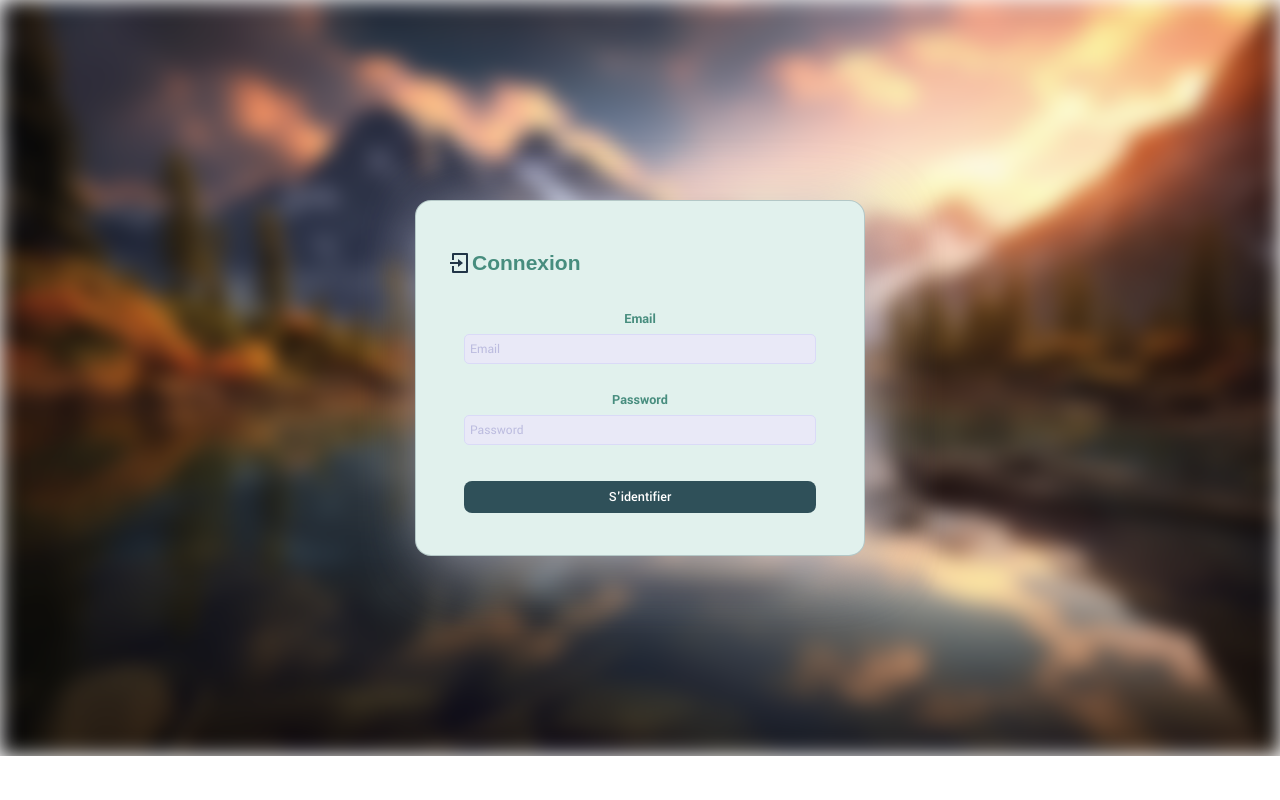
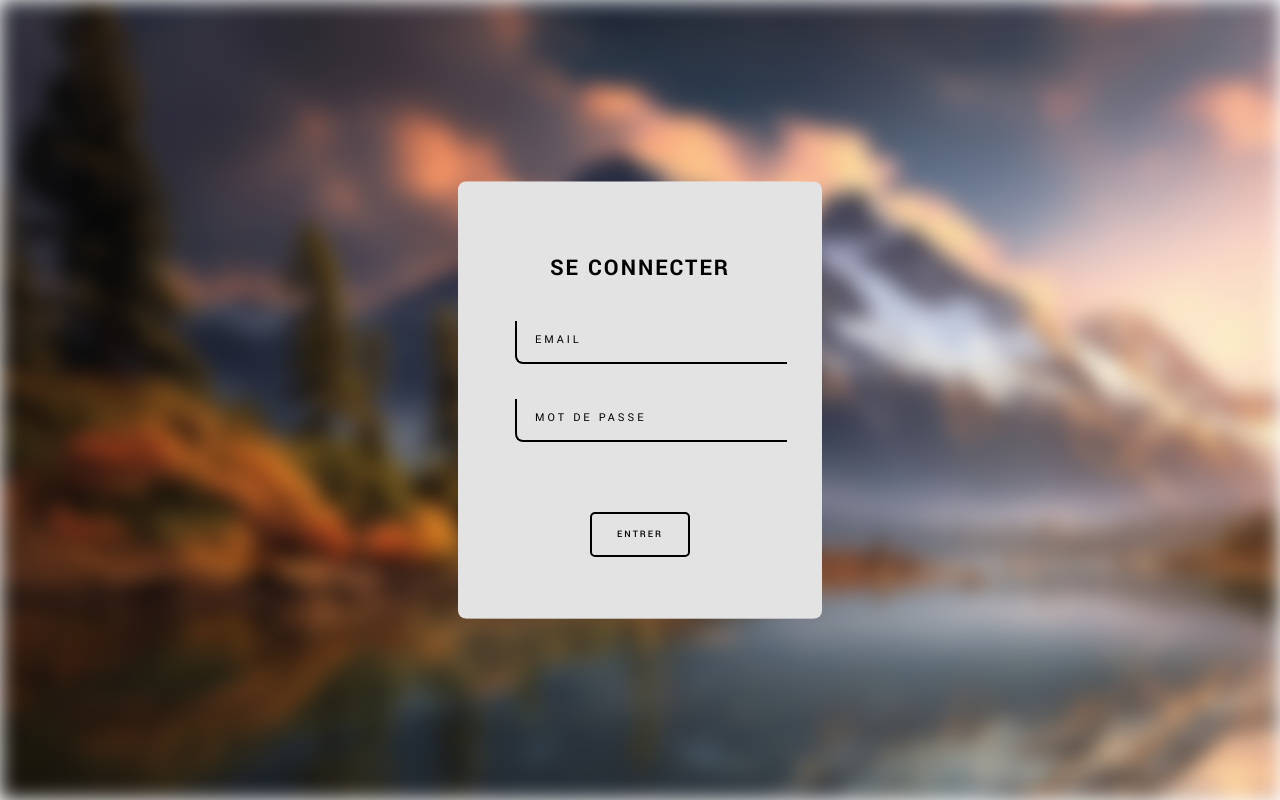
Before and after one commit to diginamic-projet-final-gp4/projet_final_gcjf, a React (Vite) app in the folder frontend/: page / in a window 1280 px wide. Built offline with nearby package versions, Linux system fonts and the light colour scheme; a web font is replaced by a local one.

Commit message:
change login ui

```diff
--- a/frontend/src/pages/Login/Login.css
+++ b/frontend/src/pages/Login/Login.css
@@ -1,103 +1,135 @@
 .login-page {
-  position: relative;
-  height: 100%;
-  padding-top: 25vh;
-  padding-bottom: 25vh;
-  overflow: hidden;
+  display: flex;
+  height: 100vh;
+  justify-content: center;
+  align-items: center;
+  .singup {
+    color: #000;
+    text-transform: uppercase;
+    letter-spacing: 2px;
+    display: block;
+    font-weight: bold;
+    font-size: x-large;
+    margin-top: 1.5em;
+
+  }
+
+  .card {
+    display: flex;
+    justify-content: center;
+    align-items: center;
+    min-height: 350px;
+    width: 300px;
+    flex-direction: column;
+    gap: 35px;
+    background: #e3e3e3;
+    box-shadow: 16px 16px 32px #c8c8c8,
+      -16px -16px 32px #fefefe;
+    border-radius: 8px;
+    clip-path: border-box;
+  }
+
+  .inputBox,
+  .inputBox1 {
+    position: relative;
+    width: 250px;
+  }
+
+  .inputBox input,
+  .inputBox1 input {
+    width: 100%;
+    padding: 10px;
+    outline: none;
+    border: none;
+    color: #000;
+    font-size: 1em;
+    background: transparent;
+    border-left: 2px solid #000;
+    border-bottom: 2px solid #000;
+    transition: 0.1s;
+    border-bottom-left-radius: 8px;
+  }
+
+  .inputBox span,
+  .inputBox1 span {
+    margin-top: 5px;
+    position: absolute;
+    left: 0;
+    transform: translateY(-4em);
+    margin-left: 10px;
+    padding: 10px;
+    pointer-events: none;
+    font-size: 12px;
+    color: #000;
+    text-transform: uppercase;
+    transition: 0.5s;
+    letter-spacing: 3px;
+    border-radius: 8px;
+  }
+
+  .inputBox input:valid~span,
+  .inputBox input:focus~span {
+    transform: translateX(113px) translateY(-15px);
+    font-size: 0.8em;
+    padding: 5px 10px;
+    background: #000;
+    letter-spacing: 0.2em;
+    color: #fff;
+    border: 2px;
+  }
+
+  .inputBox1 input:valid~span,
+  .inputBox1 input:focus~span {
+    transform: translateX(156px) translateY(-15px);
+    font-size: 0.8em;
+    padding: 5px 10px;
+    background: #000;
+    letter-spacing: 0.2em;
+    color: #fff;
+    border: 2px;
+  }
+
+  .inputBox input:valid,
+  .inputBox input:focus,
+  .inputBox1 input:valid,
+  .inputBox1 input:focus {
+    border: 2px solid #000;
+    border-radius: 8px;
+  }
+
+  .enter {
+    height: 45px;
+    width: 100px;
+    border-radius: 5px;
+    border: 2px solid #000;
+    cursor: pointer;
+    background-color: transparent;
+    transition: 0.5s;
+    text-transform: uppercase;
+    font-size: 10px;
+    letter-spacing: 2px;
+    margin-bottom: 3em;
+  }
+
+  .enter:hover {
+    background-color: rgb(0, 0, 0);
+    color: white;
+  }
+
+  .validation {
+    color: red;
+  }
 }
 
-.login-page::before {
+.login-page::after {
   content: "";
+  background-image: url("/2150763636.jpg");
   position: absolute;
   top: 0;
+  right: 0;
+  bottom: 0;
   left: 0;
-  width: 100%;
-  height: 100%;
-  background-image: url("/2150763636.jpg");
-  background-size: cover;
-  background-repeat: no-repeat;
-  background-position: center;
   filter: blur(10px);
+  clip-path: border-box;
   z-index: -1;
 }
-
-#login-form {
-  display: flex;
-  align-items: stretch;
-  width: 30%;
-  min-height: 30%;
-  margin: 0 auto;
-  border-radius: 1em;
-  background: #e1f1ed;
-  border: 1px solid #2f505941;
-  box-shadow: 10px 10px 64px 0px rgba(180, 180, 207, 0.75);
-  -webkit-box-shadow: 10px 10px 64px 0px rgba(186, 186, 202, 0.75);
-  -moz-box-shadow: 10px 10px 64px 0px rgba(208, 208, 231, 0.75);
-  flex-direction: column;
-
-  .field {
-    display: flex;
-    padding-bottom: 10px;
-    flex-direction: column;
-    padding: 1em;
-  }
-
-  .card_header {
-    display: flex;
-    align-items: center;
-  }
-
-  .card svg {
-    color: #7878bd;
-    margin-bottom: 20px;
-    margin-right: 5px;
-  }
-
-  .form_heading {
-    font-size: 21px;
-    color: #478d7e;
-  }
-
-  .field {
-    padding-bottom: 10px;
-  }
-
-  input {
-    border-radius: 5px;
-    background-color: #e9e9f7;
-    padding: 5px;
-    color: #478d7e;
-    border: 1px solid #dadaf7;
-  }
-
-  input:focus-visible {
-    outline: 1px solid #aeaed6;
-  }
-
-  input::placeholder {
-    color: #bcbcdf;
-  }
-
-  label {
-    color: #478d7e;
-    font-size: 14px;
-    display: block;
-    padding-bottom: 4px;
-    font-weight: 700;
-  }
-
-  button {
-    background-color: #2f5059 !important;
-    margin-top: 10px;
-    font-size: 14px;
-    padding: 7px 12px;
-    height: auto;
-    font-weight: 500;
-    color: white;
-    border: none;
-  }
-
-  button:hover {
-    background-color: #4bbfaa !important;
-  }
-}
--- a/frontend/src/pages/Login/Login.jsx
+++ b/frontend/src/pages/Login/Login.jsx
@@ -41,7 +41,10 @@ export default function Login() {
       })
       .catch((e) => {
         console.error(e);
-        setValidation("Error, email or password incorrect");
+        setValidation("Email ou mot de passe incorrect");
+        setTimeout(() => {
+          setValidation("");
+        }, 4000);
       });
 
     resetAll();
@@ -51,49 +54,23 @@ export default function Login() {
     <>
       <div className="login-page">
         <form
-          className="form card"
           ref={formRef}
           onSubmit={handleForm}
-          id="login-form"
         >
-          <div className="card_header">
-            <svg
-              xmlns="http://www.w3.org/2000/svg"
-              viewBox="0 0 24 24"
-              width="24"
-              height="24"
-            >
-              <path fill="none" d="M0 0h24v24H0z"></path>
-              <path
-                fill="currentColor"
-                d="M4 15h2v5h12V4H6v5H4V3a1 1 0 0 1 1-1h14a1 1 0 0 1 1 1v18a1 1 0 0 1-1 1H5a1 1 0 0 1-1-1v-6zm6-4V8l5 4-5 4v-3H2v-2h8z"
-              ></path>
-            </svg>
-            <h1 className="form_heading">Connexion</h1>
-          </div>
-          <div className="field">
-            <label htmlFor="email">Email</label>
-            <input
-              ref={addInputs}
-              type="email"
-              name="email"
-              id="email"
-              placeholder="Email"
-            />
-          </div>
-          <div className="field">
-            <label htmlFor="password">Password</label>
-            <input
-              ref={addInputs}
-              type="password"
-              name="password"
-              id="password"
-              placeholder="Password"
-            />
-          </div>
-          {validation !== "" && <p>{validation}</p>}
-          <div className="field">
-            <button type="submit">S&apos;identifier</button>
+          <div class="card">
+            <a class="singup">Se connecter</a>
+            <div class="inputBox1">
+              <input type="text" ref={addInputs} name="email" required />
+              <span class="user">Email</span>
+            </div>
+
+            <div class="inputBox">
+              <input type="password" ref={addInputs} name="password" required />
+              <span>Mot de passe</span>
+            </div>
+
+            <div class="validation">{validation}</div>
+            <button class="enter">Entrer</button>
           </div>
         </form>
       </div>
```
